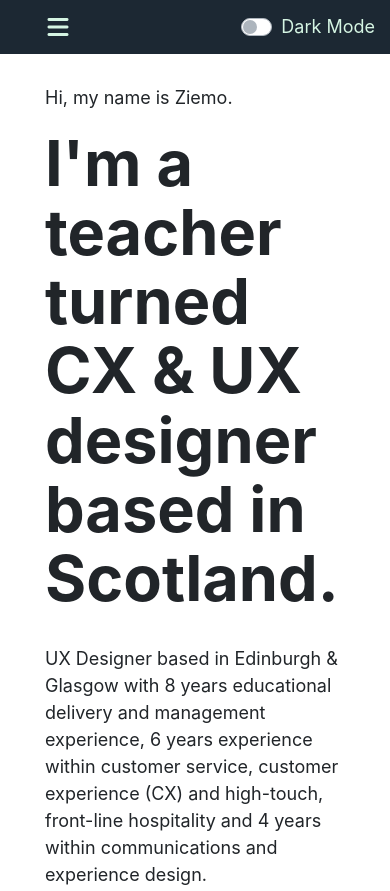
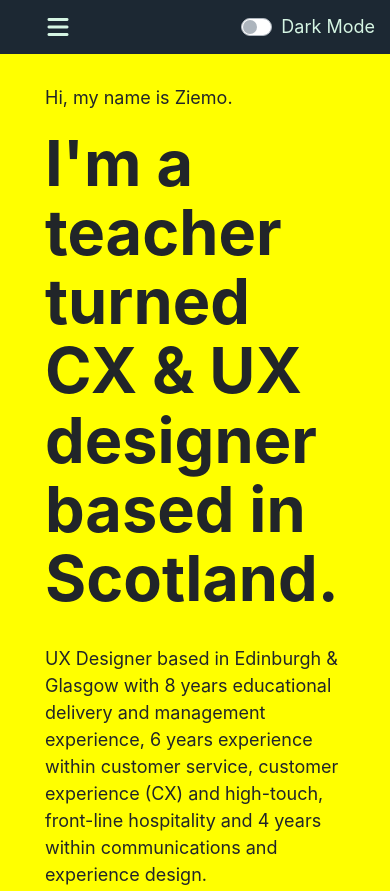
Before and after one commit to kablemo/leafsupply, a website: page index.html in a window 390 px wide. Shown: the top 891 px of the page. Drawn offline with nearby package versions, Linux system fonts and the light colour scheme.

Commit message:
Update styles.css

```diff
--- a/styles.css
+++ b/styles.css
@@ -237,7 +237,7 @@ i:hover {
 /* Small devices (landscape phones, less than 768px) */
 @media (max-width: 640px) {
 	body {
-		backround-color: yellow;
+		background-color: yellow;
 	}
 
 	main {
```
